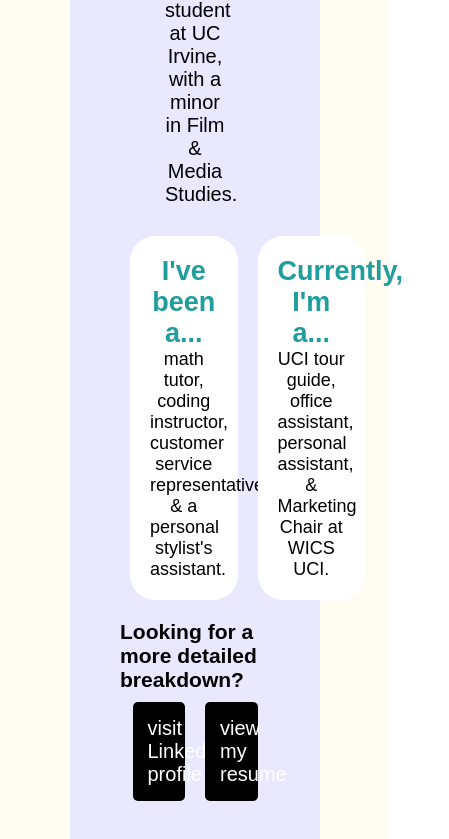
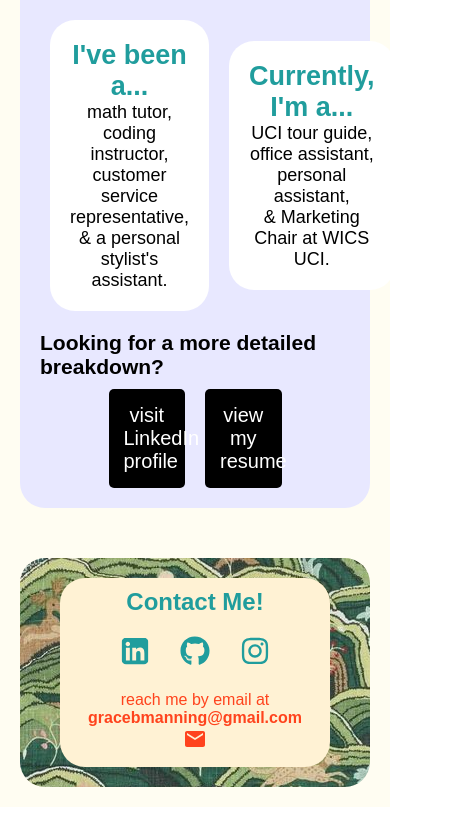
Before and after one commit to gracebmanning/grace-manning-v1, a React (Create React App) app: page / in a window 390 px wide. Shown: the part 1147-1986 px from the top of the page, 449 px wide, since content can reach past the window. After the commit the page ends 1954 px from the top, so only its background shows below. Built offline with nearby package versions, Linux system fonts and the light colour scheme; a web font is replaced by a local one.

Commit message:
responsiveness: contact

```diff
--- a/src/components/About/about.css
+++ b/src/components/About/about.css
@@ -90,3 +90,20 @@
     color: white;
     font-size: 20px;
 }
+
+@media screen and (max-width: 1100px){
+    .aboutContainer{
+        padding: 10px 20px 10px 20px;
+        margin: 50px 20px 0px 20px;
+    }
+
+}
+
+
+@media screen and (max-width: 780px){
+    .aboutContainer{
+        padding: 10px 20px 10px 20px;
+        margin: 50px 20px 0px 20px;
+    }
+
+}
--- a/src/components/Contact/contact.css
+++ b/src/components/Contact/contact.css
@@ -31,7 +31,9 @@
     display: flex;
     flex-direction: row;
     align-items: center;
+    justify-content: center;
     margin: 10px;
+    width: 100%;
 }
 
 .icon{
@@ -59,3 +61,47 @@
     font-size: 28px;
     color: #ff431d;
 }
+
+@media screen and (max-width: 1100px){
+    .contactContainerBackground{
+        margin: 50px 20px 0px 20px;
+    }
+
+    .contactContainer{
+        padding: 10px 20px 10px 20px;
+        margin: 0px 20px 0px 20px;
+    }
+
+}
+
+@media screen and (max-width: 780px){
+    .contactContainerBackground{
+        margin: 50px 20px 20px 20px;
+    }
+
+    .contactContainer{
+        padding: 10px 20px 10px 20px;
+        margin: 0px 20px 0px 20px;
+    }
+
+    .contactMe{
+        font-size: 24px;
+    }
+
+    .socialIcons{
+        margin: 5px;
+    }
+
+    .icon{
+        margin: 5px;
+        font-size: 30px;
+    }
+
+    .emailMe{
+        font-size: 16px;
+    }
+
+    .emailIcon{
+        font-size: 24px;
+    }
+}
--- a/src/components/Main/main.css
+++ b/src/components/Main/main.css
@@ -45,7 +45,7 @@
     text-align: center;
     font-family: "Royal Acidbath Open";
     color: #E29D00;
-    font-size: 100px;
+    font-size: 150px;
 }
 
 .cowImage{
--- a/src/components/Projects/projects.css
+++ b/src/components/Projects/projects.css
@@ -55,7 +55,7 @@
 
     .projectTile{
         width: 90%;
-        margin: 10px 0px 10px 0px;
+        margin: 10px 0px 0px 0px;
         font-size: 18px;
     }
 
```
